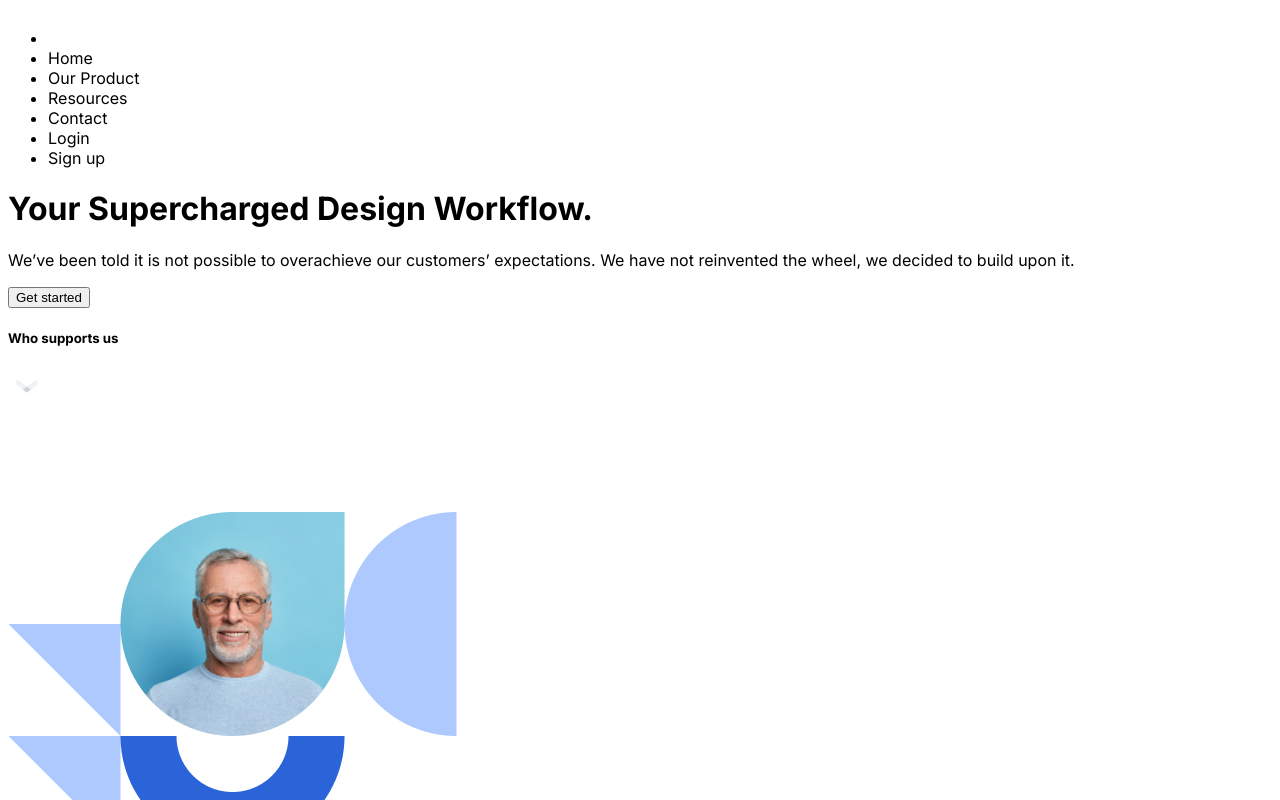
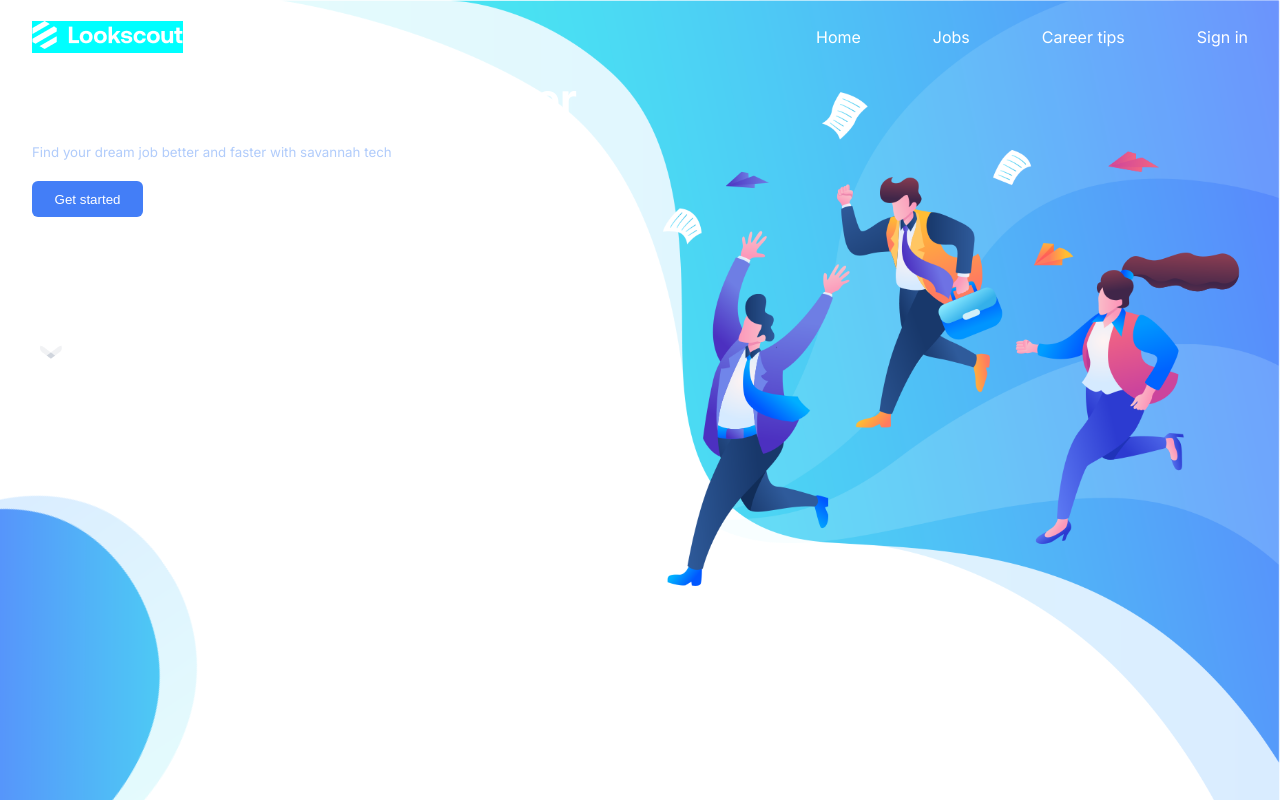
Before and after one commit to steveghana/Joblisting-Monorepo, a Next.js app in the folder app/web/: page / in a window 1280 px wide. Shown: the top 800 px of the page. Built offline with nearby package versions, Linux system fonts and the light colour scheme.

Commit message:
implement floating navbar and banner images

```diff
--- a/app/web/Landing/components/banner.tsx
+++ b/app/web/Landing/components/banner.tsx
@@ -1,6 +1,7 @@
 import Image from "next/image";
 import React from "react";
-import Graphic from "../../assets/Graphic elements.png";
+import Graphic from "../../assets/illustrasi_header.png";
+import patternLeft from '../../assets/Vector_Smart_Object2.png'
 import Netflix from "../../assets/netflix.png";
 import Slack from "../../assets/slack.png";
 import Gitlab from "../../assets/gitlab.png";
@@ -10,12 +11,13 @@ const Banner = () => {
     <div className="banner__container">
       <div className="banner__wrapper">
         <div className="banner__left">
+          <div className="banner__left-pattern">
+            <Image src={patternLeft} alt="pattern" className="banner__left-pattern-img"/>
+          </div>
           <div className="banner__left-top">
-            <h1>Your Supercharged Design Workflow.</h1>
+            <h1>Find Jobs better and faster</h1>
             <p>
-              We’ve been told it is not possible to overachieve our customers’
-              expectations. We have not reinvented the wheel, we decided to
-              build upon it.
+              Find your dream job better and faster with savannah tech
             </p>
             <button>Get started</button>
           </div>
--- a/app/web/Landing/components/nav.tsx
+++ b/app/web/Landing/components/nav.tsx
@@ -9,11 +9,9 @@ const NavBar = () => {
           <Image src={Logo} alt="Logo" />
         </li>
         <li className="nav__item">Home</li>
-        <li className="nav__item">Our Product</li>
-        <li className="nav__item">Resources</li>
-        <li className="nav__item">Contact</li>
-        <li className="nav__item-auth">Login</li>
-        <li className="nav__item_auth">Sign up</li>
+        <li className="nav__item">Jobs</li>
+        <li className="nav__item">Career tips</li>
+        <li className="nav__item_auth">Sign in</li>
       </ul>
     </div>
   );
--- a/app/web/app/layout.tsx
+++ b/app/web/app/layout.tsx
@@ -1,4 +1,4 @@
-// import "../styles/main.scss";
+import "../styles/main.scss";
 import type { Metadata } from "next";
 import { Inter } from "next/font/google";
 import Head from "next/head";
@@ -9,7 +9,6 @@ export const metadata: Metadata = {
   title: "Create Next App",
   description: "Generated by create next app",
 };
-
 export default function RootLayout({
   children,
 }: {
@@ -20,7 +19,7 @@ export default function RootLayout({
       <Head>
         <meta name="viewport" content="width=device-width, initial-scale=1.0" />
       </Head>
-      <NextTopLoader/>
+      {/* <NextTopLoader/> */}
       <body className={inter.className}>{children}</body>
     </html>
   );
--- a/app/web/app/page.tsx
+++ b/app/web/app/page.tsx
@@ -15,7 +15,7 @@ import {
 import NavBar from "@/Landing/components/nav";
 export default function Home() {
   return (
-    <div style={{ width: "100vw" /*  background: "red" */ }}>
+    <div style={{ width: "100vw", position: 'relative' /*  background: "red" */ }}>
       <NavBar />
       <Banner />
       <Messaging />
--- a/app/web/styles/Landing/banner.scss
+++ b/app/web/styles/Landing/banner.scss
@@ -1,23 +1,24 @@
 /* Banner */
-@import "./_mixins.scss";
+@import "../_mixins.scss";
 
 .banner {
   &__container {
-    position: relative;
+    // position: relative;
+    // z-index: 1;
     width: 100%;
     min-height: 100vh;
-    background-color: var(--main-blue);
+    // background-color: var(--main-blue);
     // display: flex;
-    &::before {
-      content: "";
-      display: none;
-      background-color: var(--btn-blue);
-      position: absolute;
+    // &::before {
+    //   content: "";
+    //   display: none;
+    //   background-color: var(--btn-blue);
+    //   position: absolute;
 
-      right: 0;
-      height: 100%;
-      width: 30vw;
-    }
+    //   right: 0;
+    //   height: 100%;
+    //   width: 30vw;
+    // }
   }
   &__wrapper {
     @include flex($JustifyContent: space-between);
@@ -30,20 +31,30 @@
       flex-direction: column-reverse;
       // gap: 1rem;
     }
-    background-color: red;
+    // background-color: red;
   }
   &__left {
     @include flex($direction: column, $gap: 2.3rem, $alignItems: flex-start);
     padding: 0rem 1rem 0rem 0rem;
     height: 100%;
-    width: 40%;
+    &-pattern{
+      position: absolute;
+      top: 60vh;
+      left: -15vw;
+
+      &-img{
+rotate: 30deg;
+      }
+    }
+    // width: 40%;
     @include respond(tablet-portrait) {
       width: 100%;
       align-items: center;
       text-align: center;
       justify-content: center;
     }
-    margin-top: 5rem;
+    margin-bottom: 15rem;
+    // margin: auto ;
     color: white;
     &-top {
       // text-align: center;
@@ -90,34 +101,34 @@
     }
   }
   &__right {
-    background-color: var(--btn-blue);
-    z-index: 1;
+    // background-color: var(--btn-blue);
+    z-index: -1;
     position: absolute;
+    top: 0;
+    right: 0;
     // height: 100%;
     @include respond(tablet-portrait) {
       position: relative;
       margin-left: auto;
     }
     @include respond(mobile) {
-      translate: 50px 0;
+      // translate: 50px 0;
       // width: 70vw;
       // margin: auto;
     }
-    right: 0;
-    bottom: 0;
-    top: 0%;
-    display: flex;
-    padding: 1.2rem;
+    // display: flex;
+    // padding: 1.2rem;
     &-gElement {
       margin: auto;
-      // max-width: 400px;
-      // min-width: 100px;
+      max-width: 1000px;
+      min-width: 1000px;
+      height: 100%;
       @include respond(small-tablet) {
         max-width: 280px;
         max-height: 390px;
         translate: -89px 20px;
       }
-      translate: -130px 0;
+      // translate: -130px 0;
       object-fit: contain;
     }
   }
--- a/app/web/styles/Landing/footer.scss
+++ b/app/web/styles/Landing/footer.scss
@@ -1,4 +1,4 @@
-@import "./mixins";
+@import "../mixins";
 .footer {
   &__container {
     width: 100%;
--- a/app/web/styles/Landing/messaging.scss
+++ b/app/web/styles/Landing/messaging.scss
@@ -1,5 +1,5 @@
 /*======= Messaging-tabs ========*/
-@import "./_mixins.scss";
+@import "../_mixins.scss";
 .messaging {
   &__container {
     margin-top: 2rem;
--- a/app/web/styles/Landing/nav.scss
+++ b/app/web/styles/Landing/nav.scss
@@ -1,10 +1,12 @@
 /*======= Nav-BAR ========*/
-@import "./_mixins.scss";
+@import "../_mixins.scss";
 
 .nav {
   &__container {
-    background-color: var(--main-blue);
-    border-bottom: 1px solid var(--btn-blue);
+    z-index: 4;
+    // background-color: red;
+    // background-color: var(--main-blue);
+    // border-bottom: 1px solid var(--btn-blue);
     @include flex();
     padding: 0 2rem;
   }
@@ -13,10 +15,11 @@
     max-width: var(--maxWidth);
     width: 100%;
     padding: 1.3rem 0rem;
-    @include flex($gap: 1.5rem);
+    @include flex($gap: 4.5rem);
   }
   &__item-logo {
-    margin-right: 2rem;
+    margin-right: auto;
+    background-color: aqua;
     @include respond(tablet-portrait) {
       margin-right: auto;
     }
@@ -27,7 +30,7 @@
     }
   }
   &__item-auth {
-    margin-left: auto;
+    // margin-left: auto;
     @include respond(small-tablet) {
       display: none;
     }
--- a/app/web/styles/Landing/prodFeatures.scss
+++ b/app/web/styles/Landing/prodFeatures.scss
@@ -1,5 +1,5 @@
 /*======= prod-feat ========*/
-@import "./_mixins.scss";
+@import "../_mixins.scss";
 .prodFeat {
   &__container {
     margin-top: 3rem;
--- a/app/web/styles/_components.scss
+++ b/app/web/styles/_components.scss
@@ -1,5 +1,5 @@
-@import "./nav.scss";
-@import "./banner.scss";
-@import "./messaging.scss";
-@import "./prodFeatures.scss";
+@import "./Landing/nav.scss";
+@import "./Landing/banner.scss";
+@import "./Landing/messaging.scss";
+@import "./Landing/prodFeatures.scss";
 // @import url(./footer.scss);
```
Also changed, not shown: app/web/styles/main.scss (renamed from app/web/styles/Landing/main.scss), 1 other file (tests, documents, lock files or other folders).
